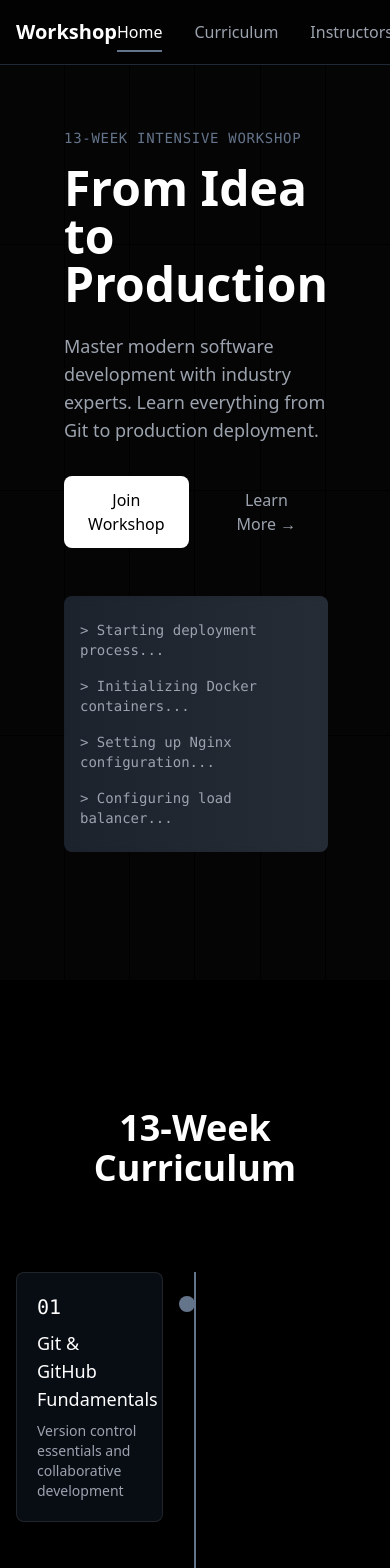
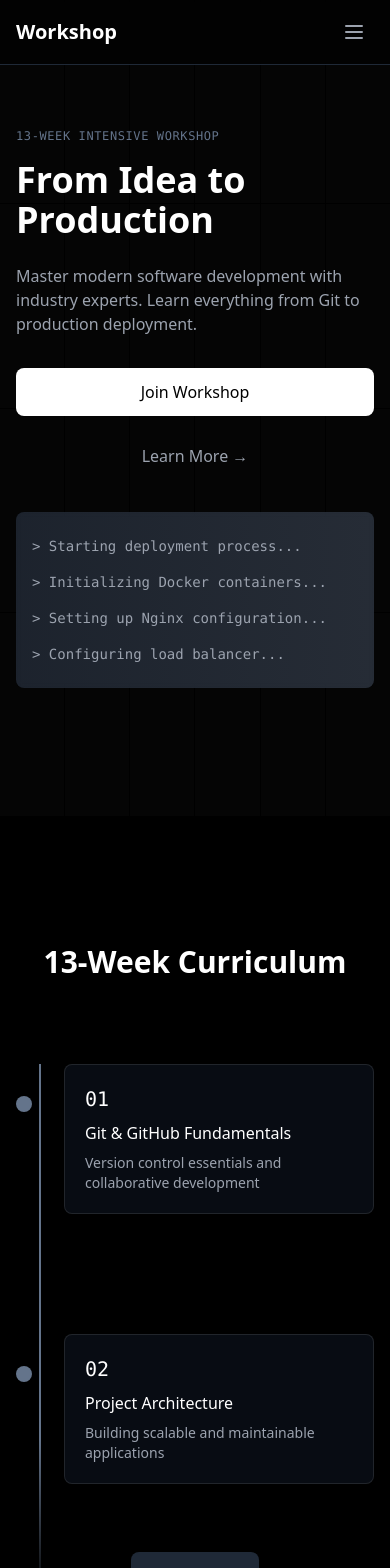
Before and after one commit to Blazp04/radionica-switch-front, a Vue app: page / in a window 390 px wide. Shown: the top 1568 px of the page. Built offline with nearby package versions, Linux system fonts and the light colour scheme.

Commit message:
Add responsive design

```diff
--- a/src/components/layout/Header.vue
+++ b/src/components/layout/Header.vue
@@ -1,8 +1,9 @@
 <script setup lang="ts">
-import { onMounted, onUnmounted } from 'vue'
+import { onMounted, onUnmounted, ref } from 'vue'
 import { useNavigationStore } from '../../stores/navigation'
 
 const navigationStore = useNavigationStore()
+const mobileMenuOpen = ref(false)
 
 onMounted(() => {
   navigationStore.setupObserver()
@@ -43,9 +44,20 @@ onUnmounted(() => {
 
 <template>
   <header class="fixed top-0 left-0 right-0 bg-black/50 backdrop-blur-sm z-50 border-b border-gray-800">
-    <nav class="container mx-auto px-4 h-16 flex items-center justify-between">
+    <nav class="container mx-auto px-4 h-16 flex items-center justify-between relative">
       <a href="/" class="text-xl font-bold">Workshop</a>
-      <div class="flex gap-8 items-center">
+
+      <!-- Mobile Menu Button -->
+      <button @click="mobileMenuOpen = !mobileMenuOpen"
+              class="md:hidden p-2 text-gray-400 hover:text-white">
+        <svg xmlns="http://www.w3.org/2000/svg" class="h-6 w-6" fill="none" viewBox="0 0 24 24" stroke="currentColor">
+          <path v-if="mobileMenuOpen" stroke-linecap="round" stroke-linejoin="round" stroke-width="2" d="M6 18L18 6M6 6l12 12"/>
+          <path v-else stroke-linecap="round" stroke-linejoin="round" stroke-width="2" d="M4 6h16M4 12h16M4 18h16"/>
+        </svg>
+      </button>
+
+      <!-- Desktop Navigation -->
+      <div class="hidden md:flex gap-8 items-center">
         <a v-for="item in navigationStore.navigation"
            :key="item.name"
            :href="item.href"
@@ -57,10 +69,31 @@ onUnmounted(() => {
           {{ item.name }}
         </a>
       </div>
-      <button class="bg-gray-800 px-4 py-2 rounded-lg hover:bg-gray-700 transition-colors"
+      <button class="hidden md:block bg-gray-800 px-4 py-2 rounded-lg hover:bg-gray-700 transition-colors"
               @click="navigationStore.scrollToSection('#cta')">
         Join Now
       </button>
+
+      <!-- Mobile Navigation -->
+      <div v-if="mobileMenuOpen"
+           class="absolute top-full left-0 right-0 bg-black/95 backdrop-blur-sm border-b border-gray-800 py-4 md:hidden">
+        <div class="flex flex-col gap-4">
+          <a v-for="item in navigationStore.navigation"
+             :key="item.name"
+             :href="item.href"
+             @click.prevent="navigationStore.scrollToSection(item.href); mobileMenuOpen = false"
+             :class="[
+               'nav-link text-gray-400 hover:text-white transition-colors px-4 py-2',
+               { 'active': navigationStore.activeSection === item.href }
+             ]">
+            {{ item.name }}
+          </a>
+          <button class="bg-gray-800 mx-4 px-4 py-2 rounded-lg hover:bg-gray-700 transition-colors"
+                  @click="navigationStore.scrollToSection('#cta'); mobileMenuOpen = false">
+            Join Now
+          </button>
+        </div>
+      </div>
     </nav>
   </header>
 </template>
--- a/src/components/sections/Curriculum.vue
+++ b/src/components/sections/Curriculum.vue
@@ -21,9 +21,16 @@ onMounted(() => {
 <style scoped>
 .timeline-card {
   position: relative;
-  width: calc(50% - 2rem);
-  margin-bottom: 1rem;
+  width: 100%;
+  padding-left: 3rem;
   transition: all 0.3s ease;
+}
+
+@media (min-width: 768px) {
+  .timeline-card {
+    width: calc(50% - 2rem);
+    padding-left: 0;
+  }
 }
 
 .timeline-card:hover {
@@ -36,19 +43,21 @@ onMounted(() => {
   width: 1rem;
   height: 1rem;
   background: var(--primary);
-  border-radius: 50%;
-  top: 1.5rem;
+  border-radius: 9999px;
+  top: 2rem;
+  left: 0;
   transition: all 0.3s ease;
 }
 
-.timeline-card.left::before {
-  right: -2rem;
-  transform: translateY(0);
-}
+@media (min-width: 768px) {
+  .timeline-card.left::before {
+    left: auto;
+    right: -2rem;
+  }
 
-.timeline-card.right::before {
-  left: -2rem;
-  transform: translateY(0);
+  .timeline-card.right::before {
+    left: -2rem;
+  }
 }
 
 .timeline-card.right {
@@ -85,11 +94,17 @@ onMounted(() => {
 
 .timeline-line {
   position: absolute;
-  left: 50%;
+  left: 1.5rem;
   height: 100%;
   width: 2px;
   transform: translateX(-50%);
   background: var(--primary);
+}
+
+@media (min-width: 768px) {
+  .timeline-line {
+    left: 50%;
+  }
 }
 
 .timeline-line.fade {
@@ -109,8 +124,8 @@ onMounted(() => {
 
 <template>
   <section id="curriculum" class="py-32 bg-black/30">
-    <div class="container mx-auto px-4">
-      <h2 class="text-4xl font-bold text-center mb-16">
+    <div class="container mx-auto px-4 overflow-hidden">
+      <h2 class="text-3xl sm:text-4xl font-bold text-center mb-16">
         13-Week Curriculum
         <div class="w-24 h-1 bg-primary/50 mx-auto mt-4 rounded-full"></div>
       </h2>
@@ -128,21 +143,21 @@ onMounted(() => {
                :key="week.week"
                :class="[
                  'timeline-card',
-                 index % 2 === 0 ? 'left-0 left' : 'right-0 right',
+                 'md:' + (index % 2 === 0 ? 'left-0 left' : 'right-0 right'),
                  isVisible ? 'opacity-100' : 'opacity-0',
                  'absolute'
                ]"
                :style="{
                  top: `${index * 120}px`,
                  transitionDelay: `${index * 100}ms`,
-                 transform: `translateY(${isVisible ? '0' : (index % 2 === 0 ? '-20px' : '20px')})`
+                 transform: `translateY(${isVisible ? '0' : '-20px'})`
                }">
             <div class="timeline-card-content p-5 h-full">
               <div class="flex flex-col gap-2">
                 <span class="text-xl font-mono text-primary/60">
                   {{ week.week.toString().padStart(2, '0') }}
                 </span>
-                <h3 class="font-medium text-lg">{{ week.title }}</h3>
+                <h3 class="font-medium text-base sm:text-lg">{{ week.title }}</h3>
                 <p class="text-sm text-gray-400">{{ week.description }}</p>
               </div>
             </div>
--- a/src/components/sections/Hero.vue
+++ b/src/components/sections/Hero.vue
@@ -50,21 +50,21 @@ onMounted(() => {
       <div v-for="n in 24" :key="n" class="h-full bg-white"></div>
     </div>
 
-    <div class="container mx-auto px-16">
-      <div class="grid lg:grid-cols-2 gap-12 items-center">
+    <div class="container mx-auto px-4 sm:px-6 lg:px-16">
+      <div class="grid lg:grid-cols-2 gap-8 lg:gap-12 items-center">
         <div class="text-left hero-fade">
-          <span class="text-primary font-mono text-sm tracking-wider mb-4 block">13-WEEK INTENSIVE WORKSHOP</span>
-          <h1 class="text-5xl font-bold mb-6">
+          <span class="text-primary font-mono text-xs sm:text-sm tracking-wider mb-4 block">13-WEEK INTENSIVE WORKSHOP</span>
+          <h1 class="text-4xl sm:text-5xl font-bold mb-6">
             From Idea to Production
           </h1>
-          <p class="text-gray-400 mb-8 text-lg">
+          <p class="text-gray-400 mb-8 text-base sm:text-lg">
             Master modern software development with industry experts. Learn everything from Git to production deployment.
           </p>
-          <div class="flex gap-4">
-            <button class="bg-white text-black hover:bg-gray-100 px-6 py-3 rounded-lg transition-colors">
+          <div class="flex flex-col sm:flex-row gap-4">
+            <button class="bg-white text-black hover:bg-gray-100 px-6 py-3 rounded-lg transition-colors w-full sm:w-auto text-center">
               Join Workshop
             </button>
-            <button class="text-gray-400 px-6 py-3 hover:text-white transition-colors">
+            <button class="text-gray-400 px-6 py-3 hover:text-white transition-colors w-full sm:w-auto text-center">
               Learn More →
             </button>
           </div>
--- a/src/components/sections/Instructors.vue
+++ b/src/components/sections/Instructors.vue
@@ -19,13 +19,14 @@ const instructors = [
 .instructor-card {
   position: relative;
   transition: transform 0.3s ease;
+  height: fit-content;
 }
 
 .instructor-card::before {
   content: '';
   position: absolute;
   inset: -2px;
-  background: #3b82f6;
+  background: var(--instructor-blue);
   border-radius: 0.5rem;
   z-index: -1;
   opacity: 0;
@@ -39,9 +40,7 @@ const instructors = [
 .instructor-card:hover::before {
   opacity: 0.5;
   box-shadow:
-    10 10 1px #3b82f6,
-    10 10 2px #3b82f6,
-    10 10 1px #3b82f6;
+    0 0 15px var(--instructor-blue);
   animation: neonPulse 1.5s ease-in-out infinite;
 }
 
@@ -69,11 +68,11 @@ const instructors = [
         <div v-for="instructor in instructors"
              :key="instructor.name"
              class="instructor-card">
-          <div class="bg-gray-900 rounded-lg p-8">
+          <div class="bg-gray-900 rounded-lg p-6 sm:p-8">
             <img :src="instructor.image"
                  :alt="instructor.name"
                  class="w-24 h-24 rounded-full object-cover mb-6" />
-            <h3 class="text-xl font-medium mb-2">{{ instructor.name }}</h3>
+            <h3 class="text-lg sm:text-xl font-medium mb-2">{{ instructor.name }}</h3>
             <p class="text-gray-400 text-sm mb-4">{{ instructor.role }}</p>
             <p class="text-gray-500 text-sm">{{ instructor.bio }}</p>
           </div>
--- a/src/components/sections/News.vue
+++ b/src/components/sections/News.vue
@@ -54,8 +54,15 @@ const scroll = (direction: 'left' | 'right') => {
 }
 
 .news-card {
-  min-width: 400px;
+  min-width: calc(100vw - 2rem);
+  max-width: 400px;
   transition: transform 0.3s ease;
+}
+
+@media (min-width: 640px) {
+  .news-card {
+    min-width: 400px;
+  }
 }
 
 .news-card:hover {
@@ -64,7 +71,7 @@ const scroll = (direction: 'left' | 'right') => {
 
 .dialog-overlay {
   @apply fixed inset-0 bg-black/70 backdrop-blur-sm z-50
-         flex items-center justify-center p-8;
+         flex items-center justify-center p-4 sm:p-8;
   animation: fadeIn 0.2s ease-out;
 }
 
@@ -108,13 +115,13 @@ const scroll = (direction: 'left' | 'right') => {
       <div class="relative max-w-7xl mx-auto">
         <!-- Navigation Buttons -->
         <button @click="scroll('left')"
-                class="scroll-button left-2">
+                class="scroll-button left-2 hidden sm:flex">
           <svg xmlns="http://www.w3.org/2000/svg" class="w-6 h-6" fill="none" viewBox="0 0 24 24" stroke="currentColor">
             <path stroke-linecap="round" stroke-linejoin="round" stroke-width="2" d="M15 19l-7-7 7-7" />
           </svg>
         </button>
         <button @click="scroll('right')"
-                class="scroll-button right-2">
+                class="scroll-button right-2 hidden sm:flex">
           <svg xmlns="http://www.w3.org/2000/svg" class="w-6 h-6" fill="none" viewBox="0 0 24 24" stroke="currentColor">
             <path stroke-linecap="round" stroke-linejoin="round" stroke-width="2" d="M9 5l7 7-7 7" />
           </svg>
@@ -122,7 +129,7 @@ const scroll = (direction: 'left' | 'right') => {
 
         <!-- News Cards Container -->
         <div ref="scrollContainer"
-             class="news-container flex gap-6 overflow-x-auto snap-x snap-mandatory py-4">
+             class="news-container flex gap-4 sm:gap-6 overflow-x-auto snap-x snap-mandatory py-4 px-4 -mx-4 sm:px-0 sm:mx-0">
           <div v-if="newsStore.isLoading" class="text-center w-full py-16">
             <LoadingSpinner size="lg" />
             <p class="mt-4 text-gray-400">Loading news...</p>
--- a/src/style.css
+++ b/src/style.css
@@ -21,6 +21,7 @@
 body {
   @apply bg-black text-white antialiased;
   margin: 0;
+  overflow-x: hidden;
   background-image: radial-gradient(
     circle at 50% 50%,
     rgba(148, 163, 184, 0.05) 0%,
```
Also changed, not shown: src/components/sections/CallToAction.vue (+6 -6 lines).
